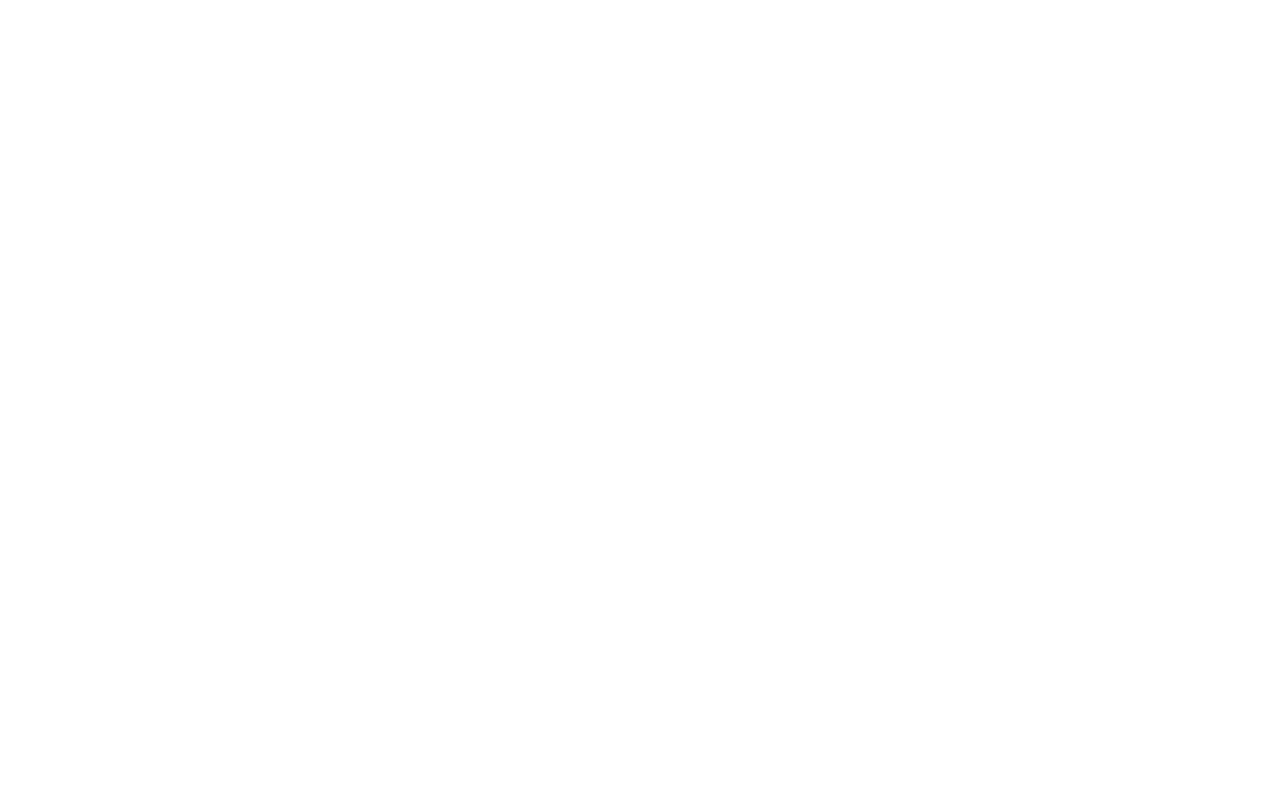
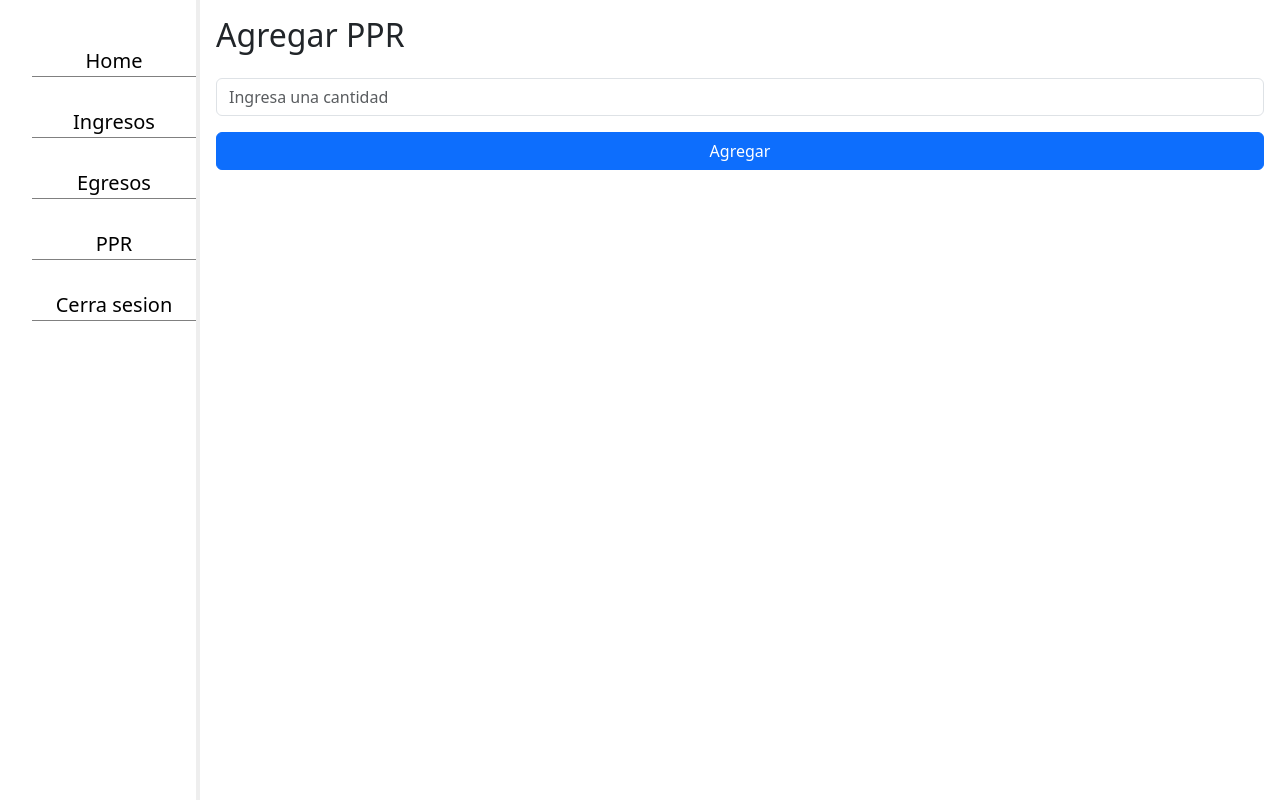
Before and after one commit to juan1630/finanzas-app, a React (Vite) app: page /home/ppr in a window 1280 px wide. Before the commit this address had no page. Built offline with nearby package versions, Linux system fonts and the light colour scheme.

Commit message:
added form ppr

```diff
--- /dev/null
+++ b/src/components/PprForm/PprForm.jsx
@@ -0,0 +1,49 @@
+import { useState } from "react";
+
+export const PprForm = () => {
+  const [formState, setFormState] = useState({});
+
+  const onChange = (event) => {
+    setFormState({ ...formState, [event.target.name]: event.target.value });
+  };
+  const onSubmit = (event) => {
+    event.preventDefault();
+    const token = localStorage.getItem("token");
+    const user = localStorage.getItem("user");
+
+    if (formState.amount > 0) {
+      fetch(`${import.meta.env.VITE_URL_BACKEND}/ppr`, {
+        body: JSON.stringify({ ...formState, token, user }),
+        headers: {
+          "Content-Type": "application/json",
+        },
+        method: "POST",
+      })
+        .then((data) => console.log(data))
+        .catch((error) => console.log(error));
+    }
+  };
+  return (
+    <>
+      <h2> Agregar PPR</h2>
+      <form className="mt-4">
+        <div className="w-90 mx-auto">
+          <input
+            type="number"
+            className="form-control mb-3 w-100"
+            onChange={onChange}
+            name="amount"
+            placeholder="Ingresa una cantidad"
+            value={formState.amount}
+          />
+        </div>
+        <div className="w-90 mx-auto">
+          <button  onClick={onSubmit} type="button" className="w-100 btn btn-primary">
+            {" "}
+            Agregar{" "}
+          </button>
+        </div>
+      </form>
+    </>
+  );
+};
--- a/src/components/charts/incomes/IncomesCharts.jsx
+++ b/src/components/charts/incomes/IncomesCharts.jsx
@@ -1,15 +1,16 @@
-import { useState, useEffect } from "react";
+import { useState, useEffect, useContext } from "react";
 import { Chart } from "react-google-charts";
-import fetchData from '../../../helpers/getCall/fetchData'
+import fetchData from "../../../helpers/getCall/fetchData";
 import { transformValidChart } from "../../../helpers/convert/transformValid";
-
-
+import IncomeContext from "../../../context/incomeContext";
 
 const options = {
-    title: "Ingresos",
-  };
+  title: "Ingresos",
+};
+
 export const IncomesCharts = () => {
   const [dataState, setDataState] = useState([]);
+  const {incomeState, setIncomeState} = useContext(IncomeContext);
   const user = localStorage.getItem("user");
   const token = localStorage.getItem("token");
 
@@ -18,8 +19,10 @@
   }, []);
 
   const fetchDataIngresos = () => {
-    fetchData(`${import.meta.env.VITE_URL_BACKEND}/income/${user}`, { token }).then(
-      (data) => {
+    if( incomeState == null ){
+      fetchData(`${import.meta.env.VITE_URL_BACKEND}/income/${user}`, {
+        token,
+      }).then((data) => {
         if (data) {
           const dataChart = data.map((expense) => ({
             amount: expense.amount,
@@ -33,14 +36,16 @@
           ]);
 
           const dataToChart2 = [["Ingreso", "por mes "], ...dataToChart];
-          setDataState(dataToChart2);
+          setIncomeState(dataToChart2);
         }
-      }
-    );
+      });
+    }else {
+      setDataState(incomeState)
+    }
   };
   return (
     <div className="card">
-        <h3 className="text-center mt-4" > { options.title } </h3>
+      <h3 className="text-center mt-4"> {options.title} </h3>
       <Chart
         chartType="PieChart"
         width="100%"
--- a/src/components/sidebar/SideBar.jsx
+++ b/src/components/sidebar/SideBar.jsx
@@ -25,6 +25,9 @@
           <NavLink to="/home/egresos"> Egresos</NavLink>
         </li>
         <li>
+          <NavLink to="/home/ppr"> PPR</NavLink>
+        </li>
+        <li>
           <a className="btn-close-sesion" onClick={onLogout}>
             Cerra sesion
           </a>
--- /dev/null
+++ b/src/context/incomeContext.js
@@ -0,0 +1,7 @@
+import { createContext } from 'react';
+
+
+const IncomeContext = createContext(null);
+
+
+export default IncomeContext;
--- a/src/routes/routes.jsx
+++ b/src/routes/routes.jsx
@@ -5,6 +5,7 @@
 import { Expenses } from "../components/expenses/Expenses";
 import { ProtectedRoutes } from "./protectedRoutes";
 import { Dashboard } from '../views/Dashboard';
+import {PprForm} from "../components/PprForm/PprForm"
 
 export const CustomRoutes = () => {
   return (
@@ -16,6 +17,7 @@
           <Route element={<IncomeForm />} path="ingresos" />
           <Route element={<Expenses />} path="egresos" />
           <Route element={ <Dashboard />} path="dashboard" />
+          <Route element={<PprForm />} path="ppr" />
         </Route>
       </Routes>
     </BrowserRouter>
--- a/src/views/home/Home.jsx
+++ b/src/views/home/Home.jsx
@@ -2,20 +2,24 @@
 import { Outlet } from "react-router";
 import { SideBar } from "../../components/sidebar/SideBar";
 import ExpensesContext from "../../context/expensesContext";
+import IncomeContext, { } from '../../context/incomeContext'
 
 import "./home.css";
 
 export const Home = () => {
   const [expensesState, setExpensesState] = useState(null);
+  const [ incomeState, setIncomeState ] = useState(null);
   return (
     <>
       <ExpensesContext.Provider value={{ expensesState, setExpensesState }} >
+        <IncomeContext.Provider value={{ incomeState, setIncomeState }}>
         <div className="container-principal">
           <SideBar />
           <main>
             <Outlet />
           </main>
         </div>
+        </IncomeContext.Provider>
       </ExpensesContext.Provider>
     </>
   );
```
